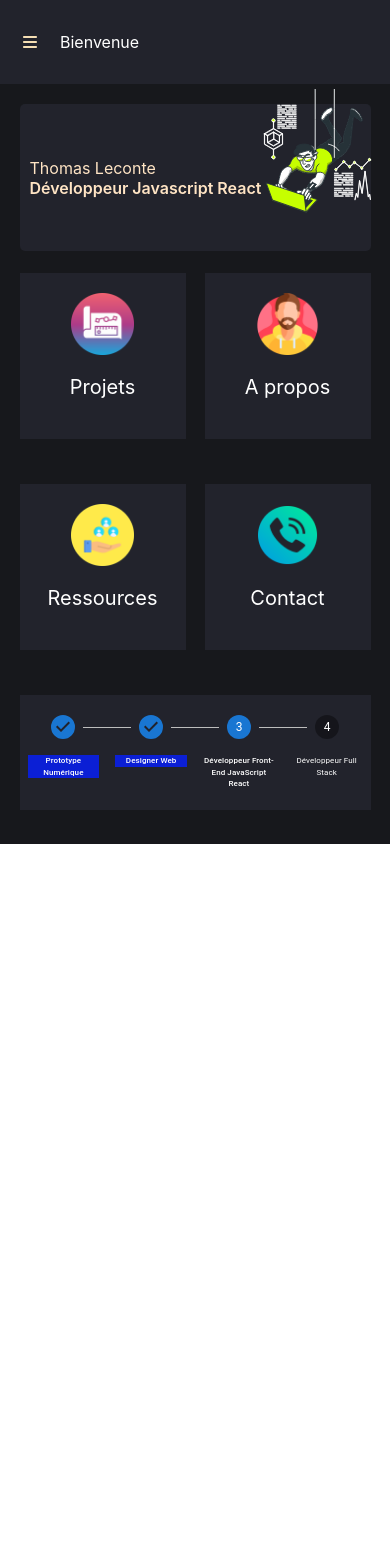
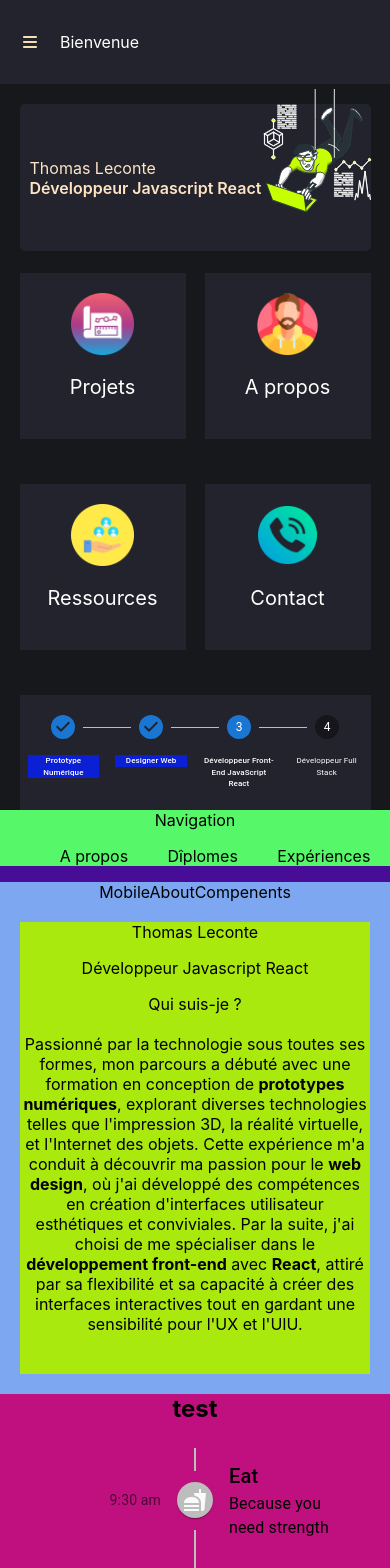
Before and after one commit to Halloween47/portfolio_2024, a React (Create React App) app: page / in a window 390 px wide. Shown: the top 1568 px of the page. Before the commit the page ends 844 px from the top, so only its background shows below. Built offline with nearby package versions, Linux system fonts and the light colour scheme.

Commit message:
Mobile Contact : Positionnement du composant

```diff
--- a/src/App.js
+++ b/src/App.js
@@ -17,6 +17,7 @@ import MobileSectionProjets from "./components/mobileProjets/mobileProjets";
 function App() {
   const overlay = useSelector((state) => state.overlay.overlayState);
   const projets = useSelector((state) => state.projets.projetsState);
+  const contact = useSelector((state) => state.contact.contactState);
   console.log(projets);
   const titreProjet = useSelector((state) => state.tuilesInfos.titre);
   const descriptionProjet = useSelector(
@@ -43,6 +44,8 @@ function App() {
       <MobileHub />
       {/* <Projets /> */}
       {projets && <Projets />}
+      {contact && <MobileContact />}
+      <MobileAbout />
 
       {/* <MobileSectionProjets />
       <MobileAbout />
--- a/src/components/mobileAbout/mobileAbout.jsx
+++ b/src/components/mobileAbout/mobileAbout.jsx
@@ -9,9 +9,9 @@ const MobileAbout = () => {
       <div className="MobileAboutNav">
         Navigation
         <ul>
-          <li>Navigation 1</li>
-          <li>Navigation 2</li>
-          <li>Navigation 3</li>
+          <li>A propos</li>
+          <li>Dîplomes</li>
+          <li>Expériences</li>
         </ul>
       </div>
       <div className="MobileAboutCompenents">
--- a/src/components/mobileHubTuile/MobileHubTuile.jsx
+++ b/src/components/mobileHubTuile/MobileHubTuile.jsx
@@ -1,5 +1,6 @@
 import { useDispatch } from "react-redux";
 import { showProjets } from "../../store/projetsSlices";
+import { showContact } from "../../store/contactSlice";
 
 function MobileHubTuile(props) {
   const dispatch = useDispatch();
@@ -22,6 +23,7 @@ function MobileHubTuile(props) {
     }
     else if (props.text === "Contact") {
       console.log(props.text);
+      dispatch(showContact());
     }
      else {
       console.log("autres");
--- /dev/null
+++ b/src/store/contactSlice.js
@@ -0,0 +1,19 @@
+import { createSlice } from '@reduxjs/toolkit';
+
+const contactSlice = createSlice({
+  name: 'contact',
+  initialState: {
+    contactState: false
+  },
+  reducers: {
+    showContact: (state) => {
+      state.contactState = true;
+    },
+    hideContact: (state) => {
+      state.contactState = false;
+    },
+  }
+});
+
+export const { showContact, hideContact } = contactSlice.actions;
+export default contactSlice.reducer;
--- a/src/store/store.js
+++ b/src/store/store.js
@@ -2,12 +2,14 @@ import { configureStore } from '@reduxjs/toolkit';
 import overlayReducer from './overlaySlice';
 import tuilesInfosReducer from './infosTuilesSlice';
 import projetReducer from './projetsSlices';
+import contactReducer from './contactSlice';
 
 const store = configureStore({
   reducer: {
     overlay: overlayReducer,
     tuilesInfos: tuilesInfosReducer,
-    projets: projetReducer
+    projets: projetReducer,
+    contact: contactReducer
   }
 });
 
--- a/src/style.css
+++ b/src/style.css
@@ -217,9 +217,11 @@ code {
 }
 
 .mobile-contact {
+  position: absolute;
+  top: 0;
   background-color: red;
   width: 100%;
-  height: auto;
+  height: 100vh;
   display: flex;
   flex-direction: column;
   justify-content: center;
```
Also changed, not shown: src/components/mobileContact/_mobileContact.scss (+7 -1 lines), 1 other file (tests, documents, lock files or other folders).
